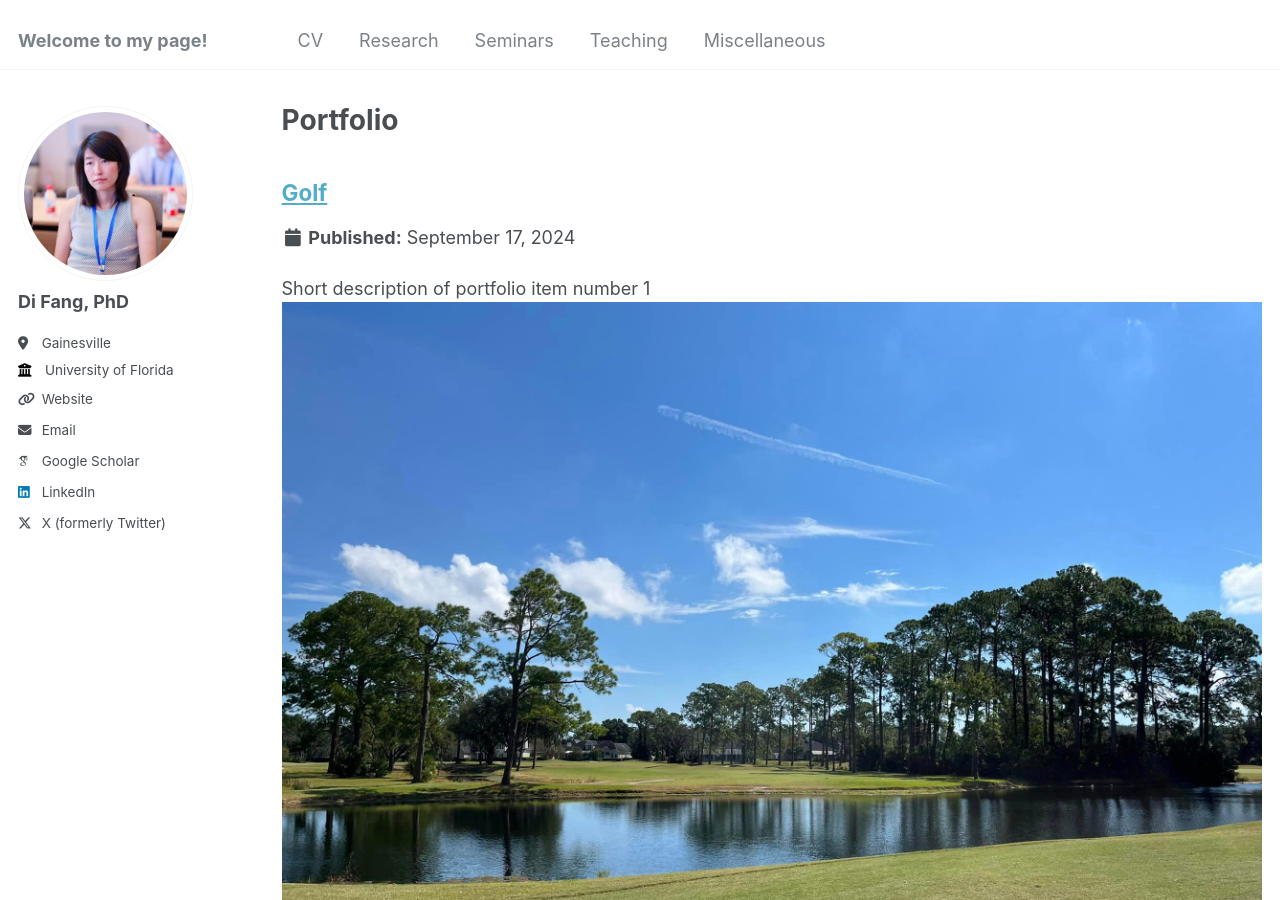
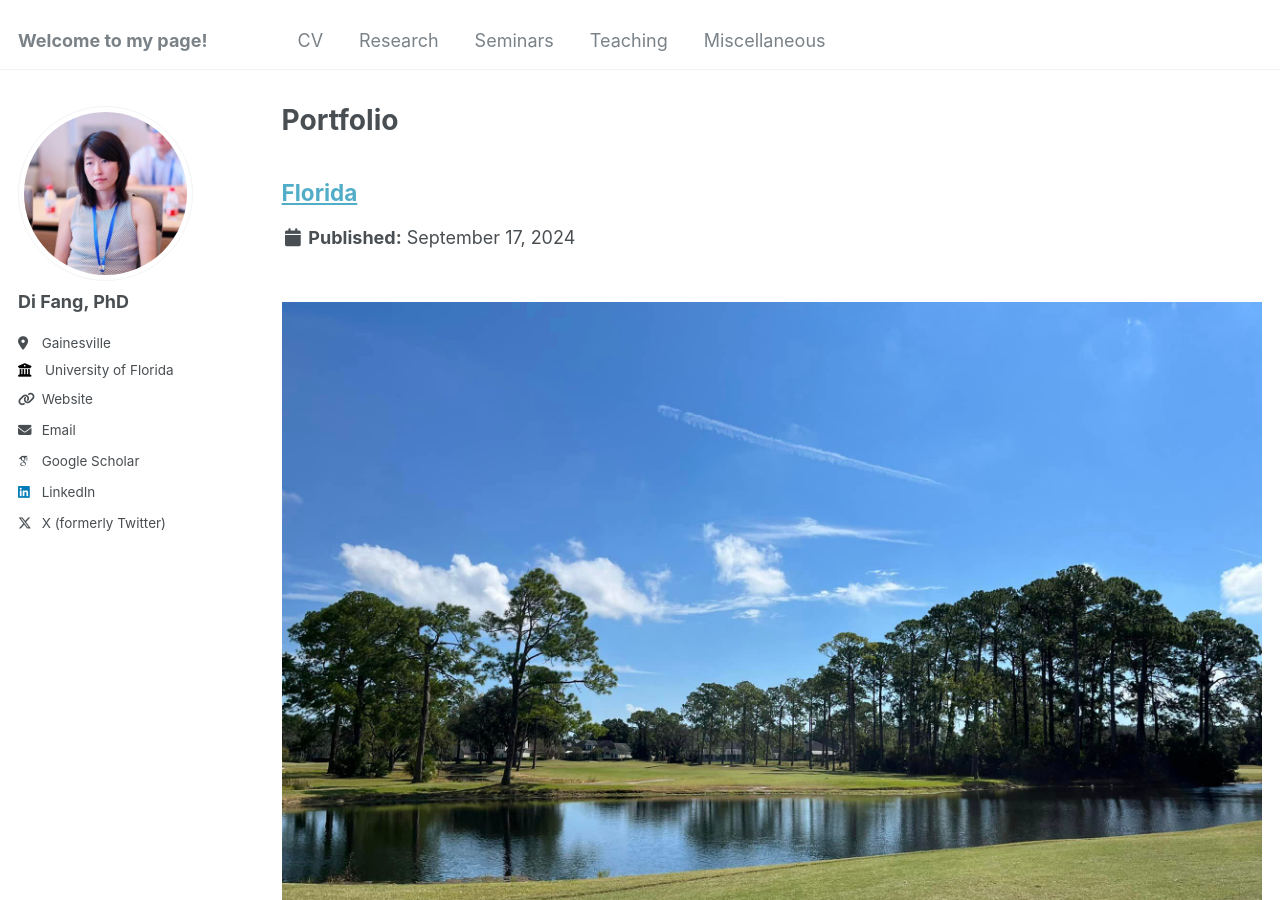
Before and after one commit to fangdi2009/mypage, a Jekyll site: the page built from _pages/portfolio.html, in a window 1280 px wide and 900 px high. Built offline with Jekyll 4.4.1, drawn with Linux system fonts in a browser that asks for light colours; some web fonts are replaced.

Commit message:
Update fun.md

```diff
--- a/_portfolio/fun.md
+++ b/_portfolio/fun.md
@@ -1,5 +1,5 @@
 ---
-title: "Golf"
-excerpt: "Short description of portfolio item number 1<br/><img src='/mypage/images/golf1.jpg'>"
+title: "Florida"
+excerpt: " <br/><img src='/mypage/images/golf1.jpg'>"
 collection: portfolio
 ---
```
